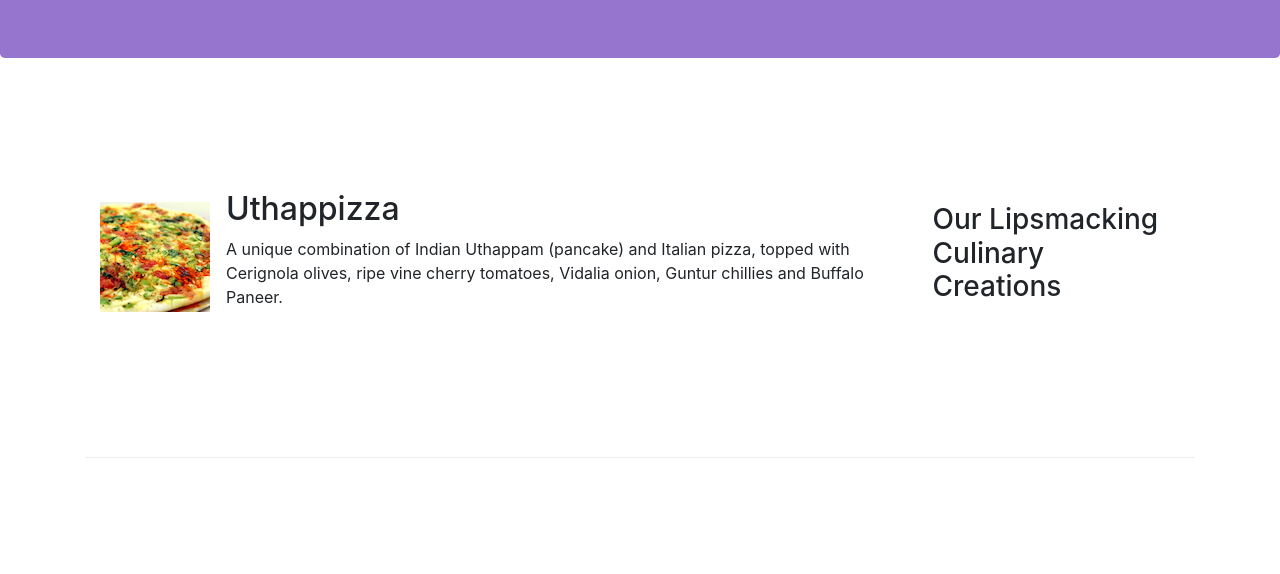
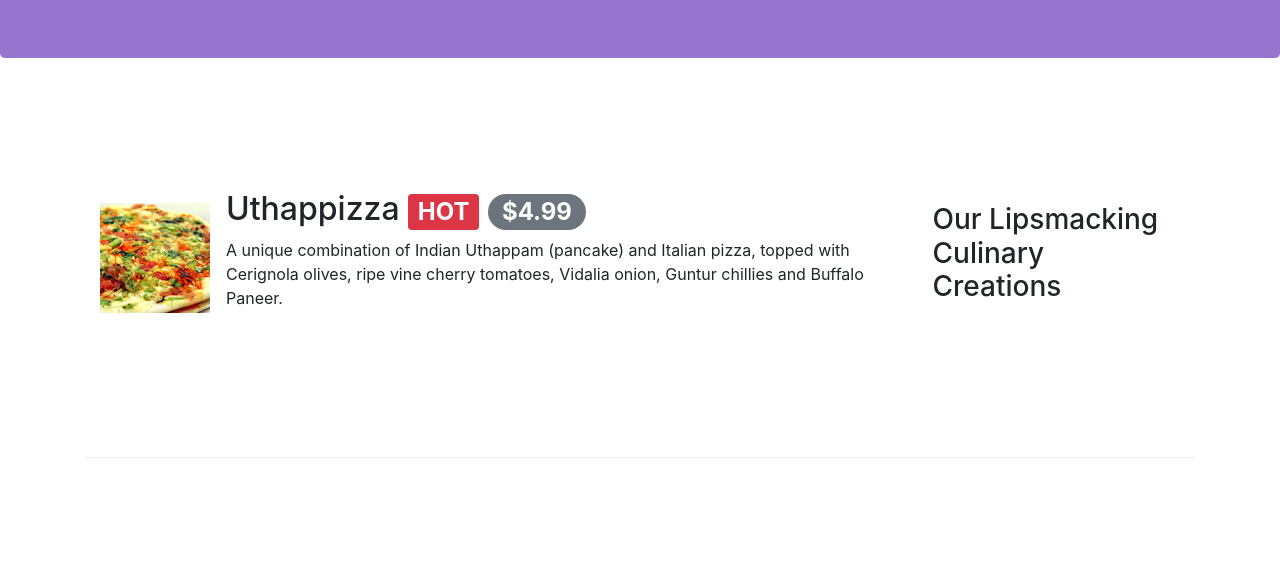
Before and after one commit to goanna72/bootstrap-test, a website: page index.html in a window 1280 px wide. Shown: the part 226-800 px from the top of the page. Drawn offline with nearby package versions, Linux system fonts and the light colour scheme.

Commit message:
Alerting Users

```diff
--- a/index.html
+++ b/index.html
@@ -58,7 +58,9 @@
                 <div class="media">
                     <img class="d-flex mr-3 img-thumbmail align-self-center" src="img/uthappizza.png" alt="uthappizza">
                     <div class="media-body">
-                        <h2 class="mt-0">Uthappizza</h2>
+                        <h2 class="mt-0">Uthappizza <span class="badge badge-danger">HOT</span>
+                            <span class="badge badge-pill badge-secondary"> $4.99</span>
+                        </h2>
                         <p class="d-none d-sm-block">A unique combination of Indian Uthappam (pancake) and Italian pizza, topped with Cerignola olives, ripe vine cherry tomatoes, Vidalia onion, Guntur chillies and Buffalo Paneer.</p>
                     </div>
                 </div>
```
